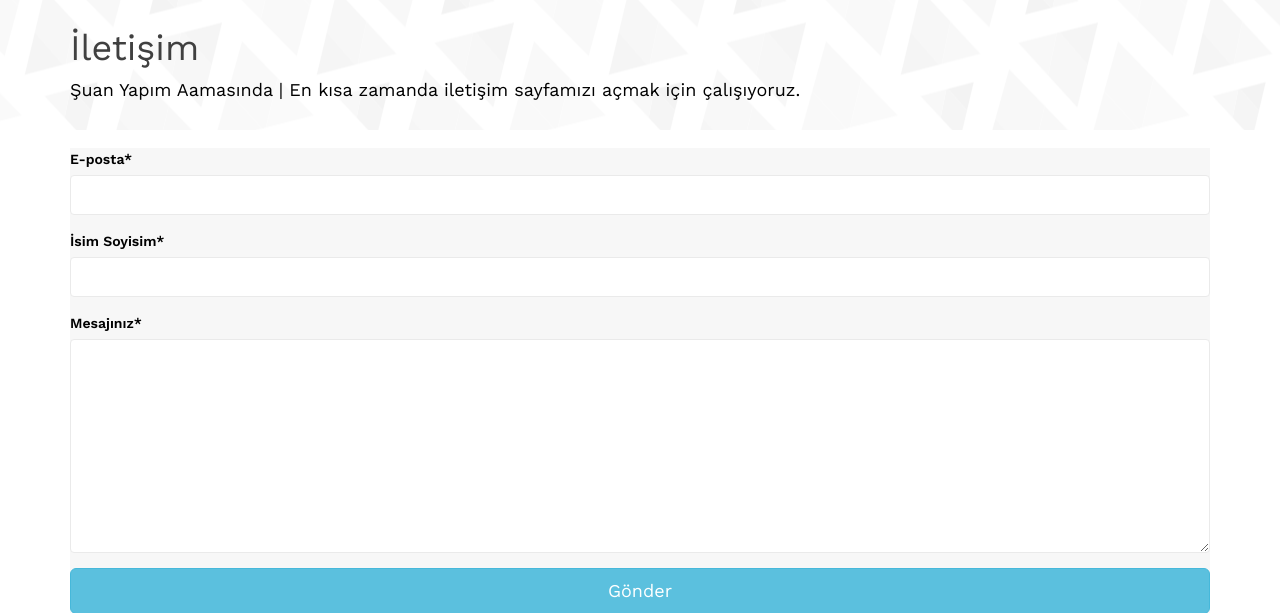
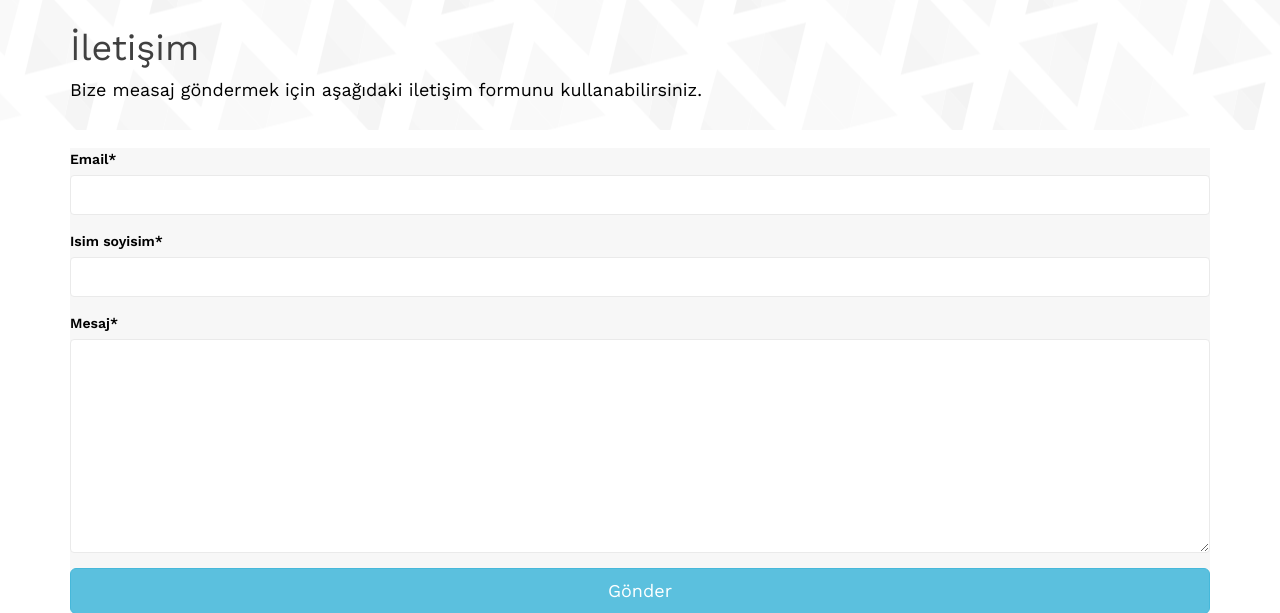
Before and after one commit to HalukHackali/dindefterim-Web_Site-Django, a Django app: page /iletisim in a window 1280 px wide. Shown: the part 172-785 px from the top of the page. Run offline with Django 3.2, Linux system fonts and the light colour scheme; data that the repository does not hold is empty; some libraries are stand-ins or nearby versions.

Commit message:
IletisimForm özelliği Form yerine ModelForm ile değiştirildi

```diff
--- a/blog/forms/iletisim.py
+++ b/blog/forms/iletisim.py
@@ -1,6 +1,7 @@
 from django import forms
+from blog.models import IletisimModel
 
-class IletisimForm(forms.Form):
-    email = forms.EmailField(label='E-posta', max_length=50)
-    isim_soyisim = forms.CharField(label='İsim Soyisim', max_length=25)
-    mesaj = forms.CharField(label='Mesajınız', widget=forms.Textarea)
+class IletisimForm(forms.ModelForm):
+    class Meta:
+        model =IletisimModel
+        fields = ('email', 'isim_soyisim', 'mesaj')
--- a/blog/templates/pages/iletisim.html
+++ b/blog/templates/pages/iletisim.html
@@ -13,7 +13,7 @@
                     <div class="action">
                         <div class="col-sm-12">
                             <h1 class="title">İletişim</h1>
-                            <p>Şuan Yapım Aamasında | En kısa zamanda iletişim sayfamızı açmak için çalışıyoruz.</p>
+                            <p>Bize measaj göndermek için aşağıdaki iletişim formunu kullanabilirsiniz.</p>
                         </div>
                     </div>
                 </div>
--- a/blog/views/iletisim.py
+++ b/blog/views/iletisim.py
@@ -7,11 +7,7 @@ def iletisim(request):
     if request.method == 'POST':
         form = IletisimForm(request.POST)
         if form.is_valid():
-            iletisim = IletisimModel()
-            iletisim.email = form.cleaned_data['email']
-            iletisim.isim_soyisim = form.cleaned_data['isim_soyisim']
-            iletisim.mesaj = form.cleaned_data['mesaj']
-            iletisim.save()
+            form.save()
             return redirect('anasayfa')
 
     context = {
```
